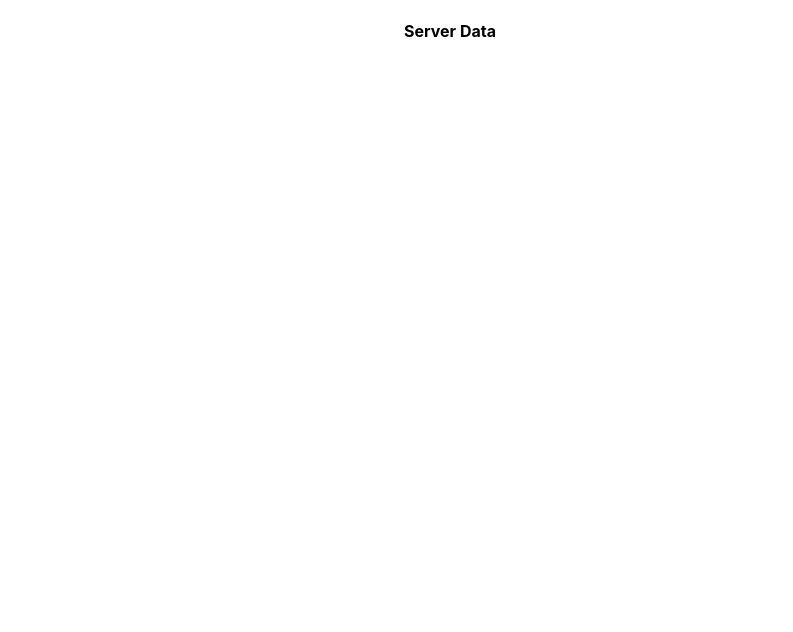
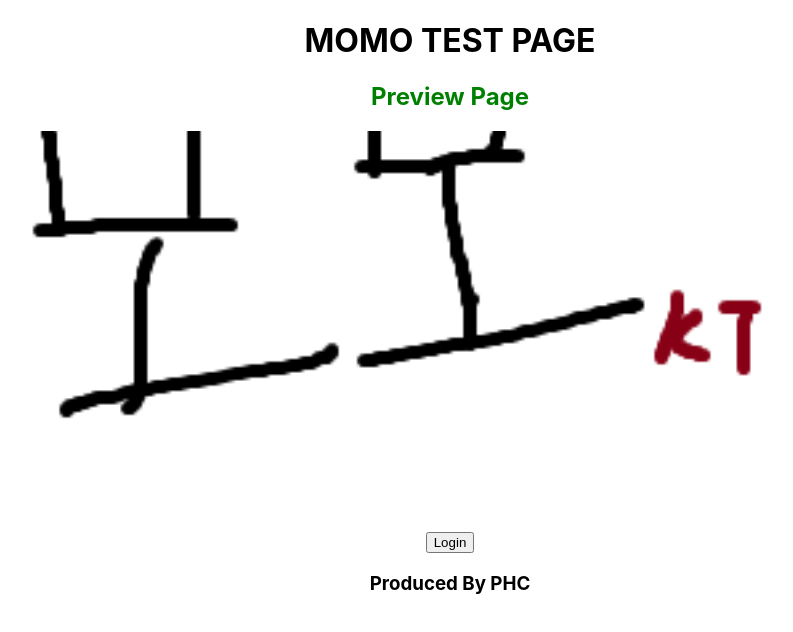
Before and after one commit to chanrhan/momo, a React (Create React App) app in the folder phoneManagement/src/main/frontend/: page / in a window 1280 px wide. Shown: the top 632 px of the page, without its empty margins (190-983 px from the left). Built offline with nearby package versions, Linux system fonts and the light colour scheme; no server answers.

Commit message:
localhost:3000 동작 성공
- 버그 원인은 못찾음

```diff
--- a/phoneManagement/src/main/frontend/package.json
+++ b/phoneManagement/src/main/frontend/package.json
@@ -10,6 +10,7 @@
     "http-proxy-middleware": "^2.0.6",
     "react": "^18.2.0",
     "react-dom": "^18.2.0",
+    "react-router-dom": "^6.22.3",
     "react-scripts": "5.0.1",
     "web-vitals": "^2.1.4",
     "workbox-background-sync": "^6.6.0",
--- a/phoneManagement/src/main/frontend/src/App.js
+++ b/phoneManagement/src/main/frontend/src/App.js
@@ -1,24 +1,23 @@
 import React, {useEffect, useState} from 'react';
-import logo from './logo.svg';
 import './App.css';
-import axios from "axios";
+import Header from "./common/Header";
+import Footer from "./common/Footer";
+import {Route, Routes} from "react-router-dom";
+import Preview from "./home/Preview";
+import Login from "./account/Login";
+import Home from "./home/Home";
 
 function App() {
-  const [user, setUser] = useState('');
-
-  useEffect(()=>{
-      axios.get('/api/test/react')
-          .then((res)=>{
-            setUser(res.data);
-          })
-  },[]);
-
   return (
     <div className="App">
-        <h4>Server Data</h4>
-        <p>{user.id}</p>
-        <p>{user.name}</p>
-        <p>{user.age}</p>
+      <Header/>
+
+        <Routes>
+            <Route path='/' element={<Preview/>}/>
+            <Route path='/account/login' element={<Login/>}/>
+            <Route path='/home' element={<Home/>}/>
+        </Routes>
+      <Footer/>
     </div>
   );
 }
--- /dev/null
+++ b/phoneManagement/src/main/frontend/src/account/Login.js
@@ -0,0 +1,41 @@
+import {useState} from "react";
+import {login} from "../utils/api";
+
+function Login(){
+    console.log("LOGIN");
+    let [loginInput, setLoginInput] = useState({
+        username: "",
+        password: ""
+    })
+
+    const handlerInputChange = (e)=>{
+        setLoginInput((prev)=>(
+            {
+                ...prev, [e.target.name]:e.target.value
+            }
+        ));
+    }
+
+    const onLogin = async(e)=>{
+        e.preventDefault();
+        const {data, status, error} = login(loginInput);
+        console.log(data)
+        console.log(status)
+        console.log(error)
+    }
+
+    return (
+        <div>
+            <h3 className='debug-page'>Login Page</h3>
+
+            <br/>
+            <input type="username" className='form-control' id='username' name='username' value={loginInput.username} placeholder="ID" onChange={handlerInputChange} required/>
+            <br/>
+            <input type="password" className='form-control' id='password' name='password' value={loginInput.password} placeholder="PASSWORD" onChange={handlerInputChange} required/>
+            <br/>
+            <button type='submit' onClick={onLogin}>LOGIN</button>
+        </div>
+    )
+}
+
+export default Login;
--- /dev/null
+++ b/phoneManagement/src/main/frontend/src/axiosInstance.js
@@ -0,0 +1,12 @@
+import axios from "axios";
+
+const axiosInstance = axios.create({
+    baseURL: "http://localhost:8080",
+    timeout: 1000,
+    headers: {
+        "Content-Type": "application/json"
+    },
+    withCredentials: true,
+});
+
+export default axiosInstance;
--- /dev/null
+++ b/phoneManagement/src/main/frontend/src/common/Footer.js
@@ -0,0 +1,9 @@
+function Footer(){
+    return (
+        <div>
+            <h3><b>Produced By PHC</b></h3>
+        </div>
+    )
+}
+
+export default Footer;
--- /dev/null
+++ b/phoneManagement/src/main/frontend/src/common/Header.js
@@ -0,0 +1,21 @@
+import React, {useEffect} from "react";
+import axios from "axios";
+import axiosInstance from "../axiosInstance";
+
+function Header(){
+    useEffect(()=>{
+        axios.get('/csrf').then((res)=>{
+            axiosInstance.defaults.headers["X-CSRF-TOKEN"] = res.data;
+        }).catch(()=>{
+            console.log("error")
+        })
+    },[])
+    return (
+        <div>
+            <h1>MOMO TEST PAGE</h1>
+        </div>
+    )
+}
+
+
+export default Header;
--- /dev/null
+++ b/phoneManagement/src/main/frontend/src/custom.css
@@ -0,0 +1,11 @@
+
+.preview-bg{
+    height: 400px;
+    background-image: url("../public/img/tmp_momo.png");
+    background-size : cover;
+    background-position : center;
+}
+
+.debug-page{
+    color: green;
+}
--- /dev/null
+++ b/phoneManagement/src/main/frontend/src/home/Home.js
@@ -0,0 +1,10 @@
+
+function Home(){
+    return (
+        <div>
+            <h3 className='debug-page'>Home Page</h3>
+        </div>
+    )
+}
+
+export default Home;
--- /dev/null
+++ b/phoneManagement/src/main/frontend/src/home/Preview.js
@@ -0,0 +1,17 @@
+import React from "react";
+import {useNavigate} from "react-router-dom";
+
+function Preview(){
+    let navigate = useNavigate();
+    return (
+        <div>
+            <h2 className='debug-page'>Preview Page</h2>
+            <div className='preview-bg'></div>
+            <button onClick={()=>{
+                navigate('/account/login');
+            }}>Login</button>
+        </div>
+    )
+}
+
+export default Preview;
--- a/phoneManagement/src/main/frontend/src/index.js
+++ b/phoneManagement/src/main/frontend/src/index.js
@@ -1,15 +1,20 @@
 import React from 'react';
 import ReactDOM from 'react-dom/client';
 import './index.css';
+import './custom.css';
 import App from './App';
 import * as serviceWorkerRegistration from './serviceWorkerRegistration';
 import reportWebVitals from './reportWebVitals';
+import {BrowserRouter} from "react-router-dom";
 
 const root = ReactDOM.createRoot(document.getElementById('root'));
 root.render(
-  <React.StrictMode>
-    <App />
-  </React.StrictMode>
+    <BrowserRouter>
+        <App />
+    </BrowserRouter>
+  // <React.StrictMode>
+  //
+  // </React.StrictMode>
 );
 
 // If you want your app to work offline and load faster, you can change
--- /dev/null
+++ b/phoneManagement/src/main/frontend/src/utils/api.js
@@ -0,0 +1,18 @@
+import axiosInstance from "../axiosInstance";
+
+export const login = async (user) => {
+    const {username, password} = user;
+
+    const body = {
+        username: username,
+        password: password
+    }
+
+    try {
+        const {data, status} = await axiosInstance.post("/account/login", JSON.stringify(body));
+        return {data, status, error: null};
+    } catch (error) {
+        // const { data: {message}, status} = error.response;
+        return {error};
+    }
+}
```
Also changed, not shown: phoneManagement/src/main/frontend/public/img/tmp_momo.png (added), 1 other file (tests, documents, lock files or other folders).
